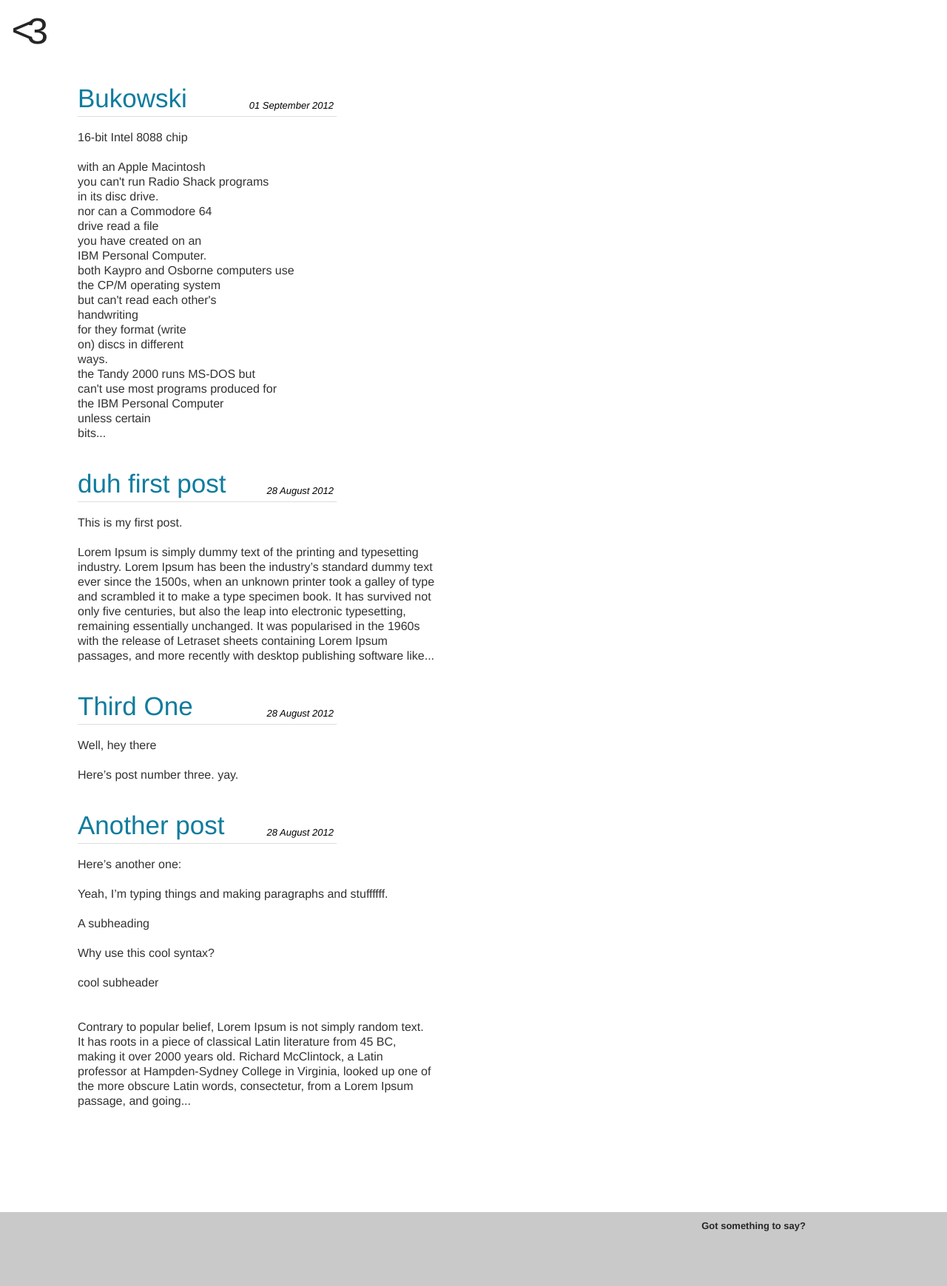
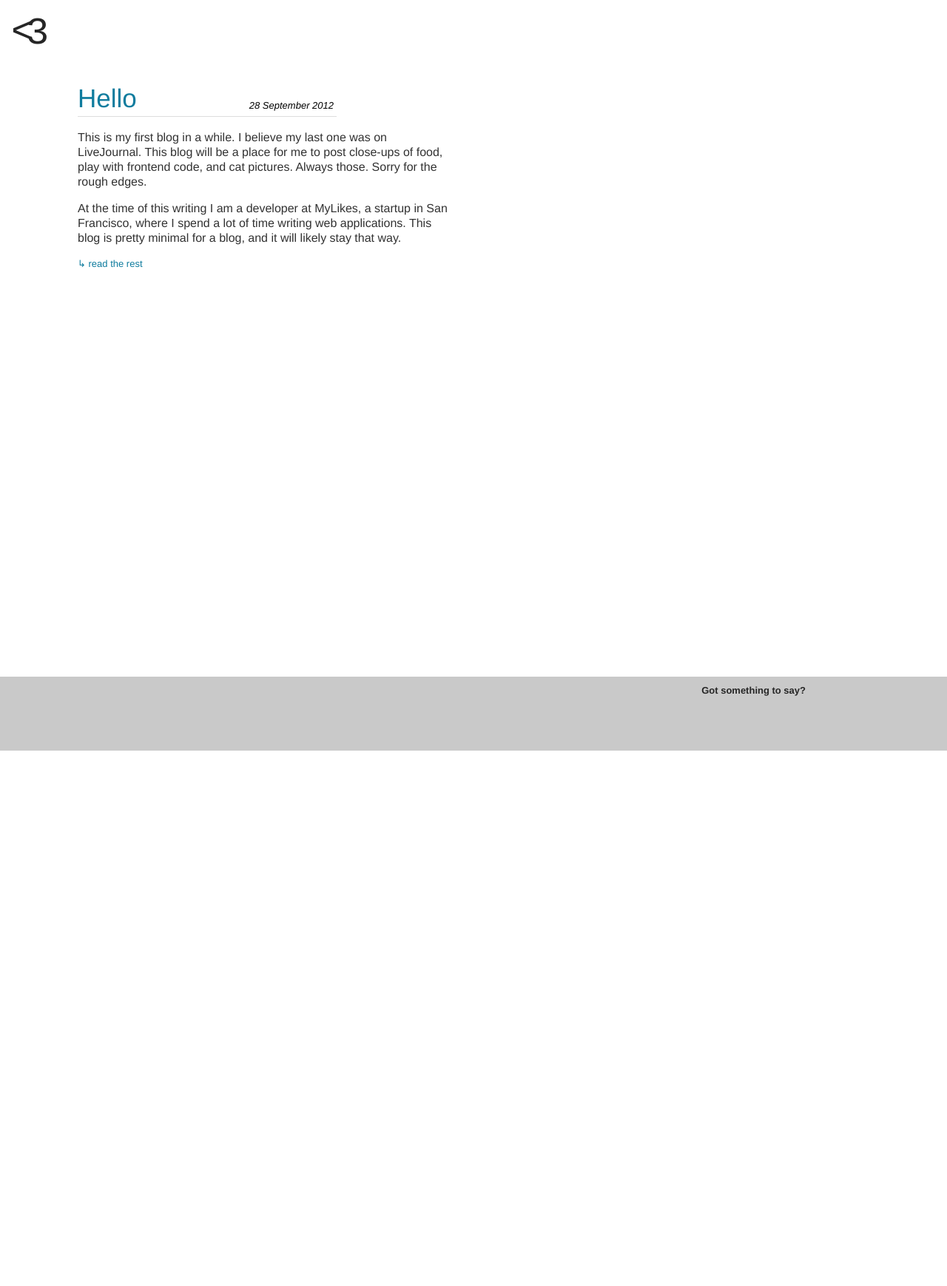
Before and after one commit to jeffrom/jeffrom.github.com, a Jekyll site: the page built from index.html, in a window 1280 px wide. Shown: the whole page at 74% size. Built offline with Jekyll 4.4.1, drawn with Linux system fonts in a browser that asks for light colours; nearby versions of some CDN libraries; the list of posts is cut into pages by our own code; after the commit the page ends 1015 px from its top, so only the background shows below that.

```diff
--- a/_includes/footer.html
+++ b/_includes/footer.html
@@ -16,6 +16,8 @@
             </div>
 
         </div>
+
         <script type="text/javascript" src="/all.js"></script>
+
     </body>
 </html>
--- a/_includes/main.css
+++ b/_includes/main.css
@@ -155,3 +155,7 @@ blockquote {
     margin-top:10px;
     margin-right:20px;
 }
+
+#disqus_thread {
+    margin:30px 0;
+}
--- a/_includes/posts.html
+++ b/_includes/posts.html
@@ -20,8 +20,9 @@
                 <div class="clear"></div>
                 <hr class="sep">
                 <div class="post_preview post_content lightblack">
-                    {{ post.content | strip_html | newline_to_br | truncatewords:100 | replace:'<br />...','...<br />' }}
+                    {{ post.content | replace:'more start -->','' | replace:'<!-- more end','' }}
                 </div>
+                <a class="underline blue" href="{{ post.url }}">&#8627; read the rest</a>
                 <div class="post_footer"></div>
             </div>
         </div>
--- a/_posts/2012-9-1-16-bit-intel-8088-chip.markdown
+++ b/_posts/2012-09-28-hello.markdown
@@ -1,8 +1,21 @@
 ---
 layout: post
-title: Bukowski
+title: Hello
 
 ---
+
+This is my first blog in a while. I believe my last one was on LiveJournal.
+This blog will be a place for me to post close-ups of food, play with frontend
+code, and cat pictures. Always those. Sorry for the rough edges.
+
+At the time of this writing I am a developer at MyLikes, a startup in San
+Francisco, where I spend a lot of time writing web applications. This blog is
+pretty minimal for a blog, and it will likely stay that way.
+
+<!-- more start -->
+Here is a poem that I like. Computers are a theme. The olden computer times,
+when filesystems were really just different web browsers... Yet he still
+manages to make it about sex kind of. Poetry!
 
 16-bit Intel 8088 chip
 ----------------------
@@ -35,3 +48,7 @@ title: Bukowski
     hens.
 
 Charles Bukowski
+
+![](https://i.chzbgr.com/completestore/12/7/24/jH2_3Fsi3USX24suKUZ9Kw2.gif)
+
+<!-- more end -->
--- a/_posts/2012-8-28-another-post.markdown
+++ /dev/null
@@ -1,86 +0,0 @@
----
-layout: post
-title: Another post
-
----
-
-Here's another one:
-===================
-
-Yeah, I'm typing things and making paragraphs and stuffffff.
-
-A subheading
--------------
-
-Why use this **cool** syntax?
-
-###cool subheader
-
-> Contrary to popular belief, Lorem Ipsum is not simply random text.
-> It has roots in a piece of classical Latin literature from 45 BC,
-> making it over 2000 years old. Richard McClintock, a Latin
-> professor at Hampden-Sydney College in Virginia, looked up one of
-> the more obscure Latin words, consectetur, from a Lorem Ipsum
-> passage, and going through the cites of the word in classical
-> literature, discovered the undoubtable source. Lorem Ipsum comes
-> from sections 1.10.32 and 1.10.33 of "de Finibus Bonorum et
-> Malorum" (The Extremes of Good and Evil) by Cicero, written in 45
-> BC. This book is a treatise on the theory of ethics, very popular
-> during the Renaissance. The first line of Lorem Ipsum, "Lorem ipsum
-> dolor sit amet..", comes from a line in section 1.10.32.
-
-Here's that paragraph again, except without a block quote!
-
-Contrary to popular belief, Lorem Ipsum is not simply random text.
-It has roots in a piece of classical Latin literature from 45 BC,
-making it over 2000 years old. Richard McClintock, a Latin
-professor at Hampden-Sydney College in Virginia, looked up one of
-the more obscure Latin words, consectetur, from a Lorem Ipsum
-passage, and going through the cites of the word in classical
-literature, discovered the undoubtable source. Lorem Ipsum comes
-from sections 1.10.32 and 1.10.33 of "de Finibus Bonorum et
-Malorum" (The Extremes of Good and Evil) by Cicero, written in 45
-BC. This book is a treatise on the theory of ethics, very popular
-during the Renaissance. The first line of Lorem Ipsum, "Lorem ipsum
-dolor sit amet..", comes from a line in section 1.10.32.
-
-###Here's an unordered list!
-
-- what
-
-    Yeah, I can put paragraphs in here
-
-- oh daymn
-- listttt!
-
-###Now an ordered one!
-
-1. First
-2. Second
-3. Third
-
-###links
-
-Here's a [link to google](http://google.com)
-
-###images
-
-Here's a:
-
-![picture of me](http://mylikes.com/images/team/jeff_martin.png)
-
-###code
-
-Here's some code:
-
-    {% highlight js %}
-
-    var asdf = 'qwer';
-    asdf += asdf.length ? 1 : 0;
-    if (asdf) {
-        console.log('asdfff' + asdf);
-    } else {
-        console.log('asdfff' + asdf);
-    }
-
-    {% endhighlight %}
--- a/_posts/2012-8-28-third-one.markdown
+++ /dev/null
@@ -1,10 +0,0 @@
----
-layout: post
-title: Third One
-
----
-
-Well, hey there
----------------
-
-Here's post number three. yay.
--- a/_posts/2012-8-28-wussup-wussup.markdown
+++ /dev/null
@@ -1,20 +0,0 @@
----
-layout: post
-title: duh first post
-
----
-
-This is my first post.
-----------------------
-
-Lorem Ipsum is simply dummy text of the printing and typesetting
-industry. Lorem Ipsum has been the industry's standard dummy text
-ever since the 1500s, when an unknown printer took a galley of type
-and scrambled it to make a type specimen book. It has survived not
-only five centuries, but also the leap into electronic typesetting,
-remaining essentially unchanged. It was popularised in the 1960s
-with the release of Letraset sheets containing Lorem Ipsum
-passages, and more recently with desktop publishing software like
-Aldus PageMaker including versions of Lorem Ipsum.
-
-![visit vince](https://lh6.googleusercontent.com/-KScj-OUGTdE/UEP5YraWYeI/AAAAAAAAAPE/fg9lN1mQa88/s545/FCB2E86F-0A40-4EBD-A7A9-9D1877BB2399.JPG)
--- a/default.css
+++ b/default.css
@@ -21,3 +21,7 @@
 .post_title {
     font-size:24px;
 }
+
+.hide {
+    display:none !important;
+}
```
Also changed, not shown: _includes/head.html (+15 -0 lines), _includes/main.js (+26 -2 lines), _layouts/post.html (+19 -0 lines), img/bg.jpg (added), mobile.css (line endings or trailing spaces).
